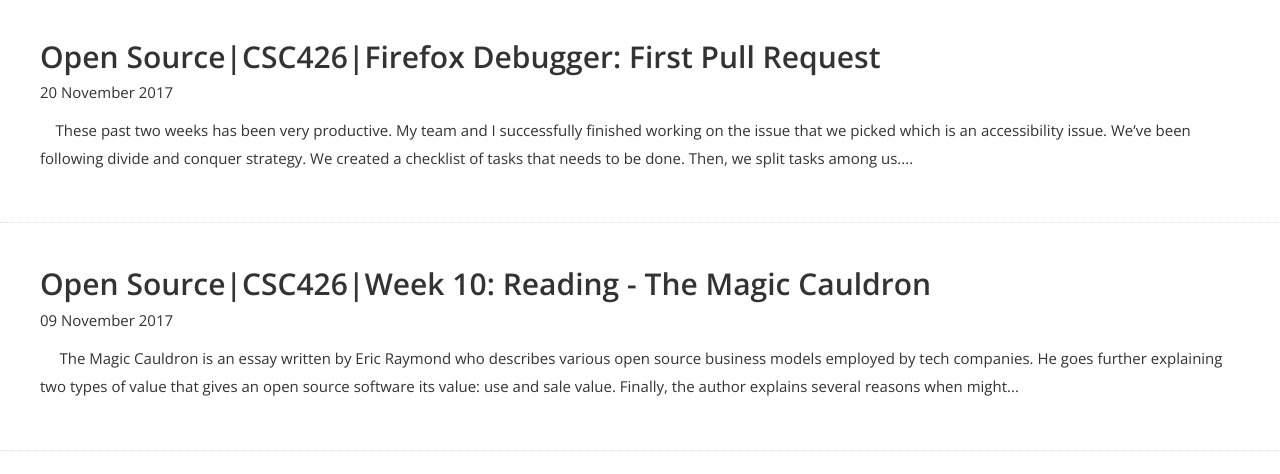
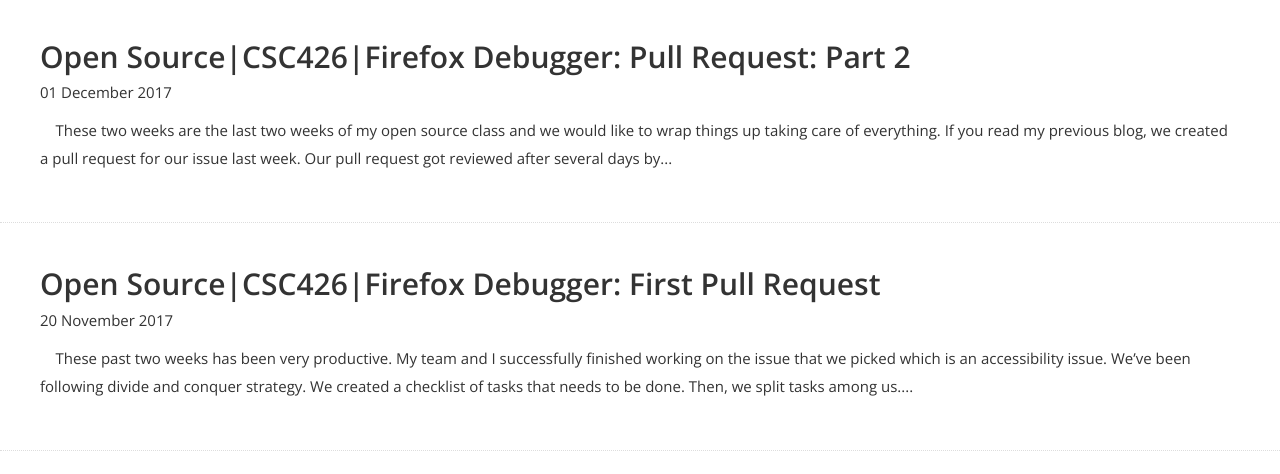
Before and after one commit to sanginovs/personal-website, a Jekyll site: the page built from blog.html, in a window 1280 px wide and 900 px high, cut to the strip 426-900 px from the top of the window. Built offline with Jekyll 4.4.1, drawn with Linux system fonts in a browser that asks for light colours; nearby versions of some CDN libraries; some web fonts are replaced; comment, search, counter and statistics services are not loaded.

Commit message:
added a blog

```diff
--- a/_posts/2017-11-20-reflection1.md
+++ b/_posts/2017-11-20-reflection1.md
@@ -8,4 +8,4 @@
 
 &nbsp;&nbsp;&nbsp;&nbsp;It was time for us to do our first pull request. We had to squash all of our git commits so everything looks nice and smooth. When creating a pull request, we had to write a summary of changes we made and test plan for a person who will be reviewing our code. After completing all these steps, we were able to create our first pull request in the Firefox Debugger Open source project. YAY!!! Check it out through this <a href="https://github.com/devtools-html/debugger.html/pull/4760">link</a>.
 
-&nbsp;&nbsp;&nbsp;&nbsp;My plan for the next two weeks is to take a closer look at other issues and see if we can pick another issue to work on. Also, we will also have to wait for our pull request to get merged or denied and get some feedback on it. I am very excited to be part of this community because Mozilla open source community is super-friendly and responsive.
+&nbsp;&nbsp;&nbsp;&nbsp;My plan for the next two weeks is to take a closer look at other issues and see if we can pick another issue to work on. Also, we will also have to wait for our pull request to get merged or denied and get some feedback on it. Two weeks ago, my goal was to do an independent study on technologies used to build the Debugger and I did some self-study outside of class. I am very excited to be part of this community because Mozilla open source community is super-friendly and responsive.
--- /dev/null
+++ b/_posts/2017-12-1-reflection2.md
@@ -0,0 +1,12 @@
+---
+layout: post
+title: "Open Source|CSC426|Firefox Debugger: Pull Request: Part 2 "
+author: "Sher Sanginov"
+---
+
+&nbsp;&nbsp;&nbsp;&nbsp;These two weeks are the last two weeks of my open source class and we would like to wrap things up taking care of everything. If you read my previous blog, we created a pull request for our issue last week. Our pull request got reviewed after several days by Jason Laster, and Yura who left some feedback on our code and requested some changes:
+<img class="img-responsive" src="/assets/img/feebbak.png" alt="Drawing" style="width: 450px; height: 400px; display: block; float:center; ">
+
+&nbsp;&nbsp;&nbsp;&nbsp;
+
+&nbsp;&nbsp;&nbsp;&nbsp;
```
Also changed, not shown: assets/img/feebbak.png (added).
